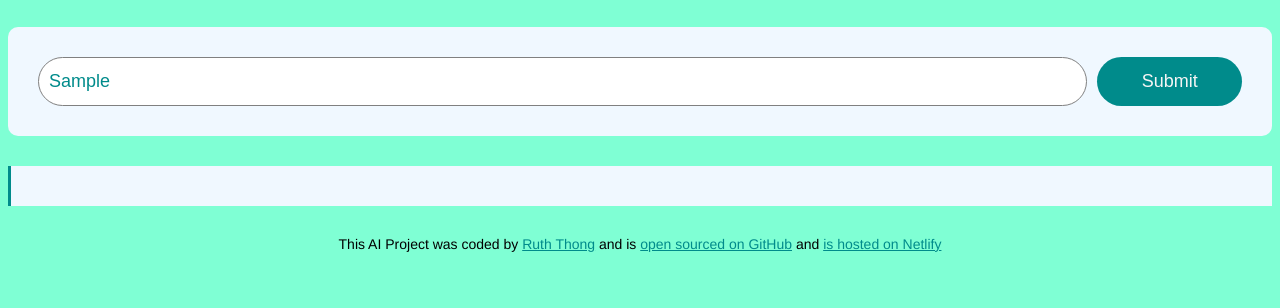
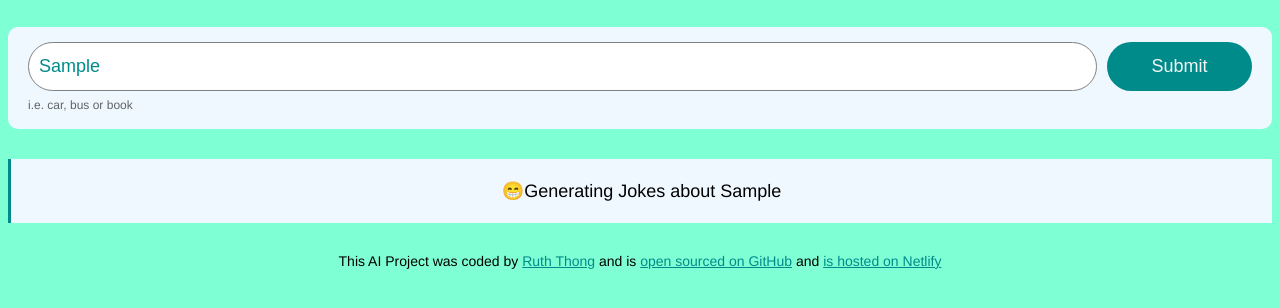
Before and after one commit to ruthgracety/AI-Jokes, a plain HTML site: page index.html in a window 1280 px wide. Both pictures are taken after typing "Sample" into the empty fields and a click on the input 1169 px from the left and 171 px from the top of the page. Shown: the part 90-398 px from the top of the page. Drawn offline with nearby package versions, Linux system fonts and the light colour scheme; no server answers.

Commit message:
improve user experience

```diff
--- a/index.html
+++ b/index.html
@@ -14,12 +14,15 @@
     </header>
 
     <main>
+        <div class="form-container">
         <form id="jokes-generate-form">
             <input type="text" placeholder="Name an object and I will tell you a joke" autofocus required autocomplete="off" class="instructions" id="user-instructions"/>
             <input type="submit" class="submit-button"/>
 
         </form>
-        <div class="jokes" id="jokes">
+        <div class="hint">i.e. car, bus or book</div>
+        </div>
+        <div class="jokes hidden" id="jokes">
         </div>
     </main>
 
--- a/src/index.js
+++ b/src/index.js
@@ -16,6 +16,10 @@ let context = "You are a well known comedian with the best authentic jokes ever"
 let prompt = `Tell me 3 funniest jokes about ${instructionsInput.value} and list each joke in numbering form on each line with a <br /> without saying numbered as requested`;
 let apiURL = `https://api.shecodes.io/ai/v1/generate?prompt=${prompt}&context=${context}&key=${apiKey}`;
 
+let jokesElement = document.querySelector("#jokes");
+jokesElement.classList.remove("hidden");
+jokesElement.innerHTML = `<div class="blink">😁Generating Jokes about ${instructionsInput.value}</div>`;
+
 axios.get(apiURL).then(displayJokes);
 
 }
--- a/src/style.css
+++ b/src/style.css
@@ -7,6 +7,16 @@ body {
 a {
     color: darkcyan;
 
+}
+
+.blink {
+  animation: blinker 1s step-start infinite;
+}
+
+@keyframes blinker {
+  50% {
+    opacity: 0;
+  }
 }
 
 .container {
@@ -25,13 +35,25 @@ h1 {
     color: darkcyan;
 }
 
-form {
-    padding: 30px;
+.form-container {
+    padding: 15px 20px;
     background-color:aliceblue;
     border-radius: 10px;
     box-shadow: 0px 20px 60px rgba(red, green, blue, alpha);
+    margin-bottom: 30px;
+}
+
+form {
     display: flex;
-    margin-bottom: 30px;
+}
+
+.hint {
+    line-height: 1.5;
+    margin-top: 5px;
+    opacity: 0.6;
+    font-size: 12px;
+    text-align:left;
+
 }
 
 footer {
@@ -48,6 +70,11 @@ footer {
     border-radius: 50px;
     line-height: 20px;
     color:darkcyan;
+}
+
+.hidden {
+    display: none;
+
 }
 
 .jokes {
```
